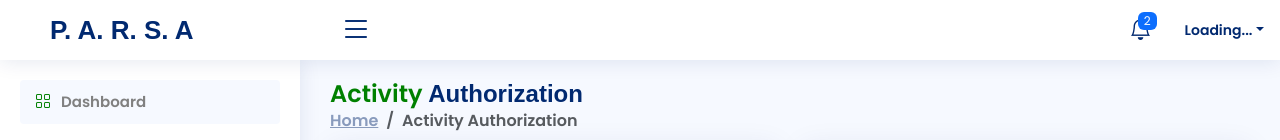
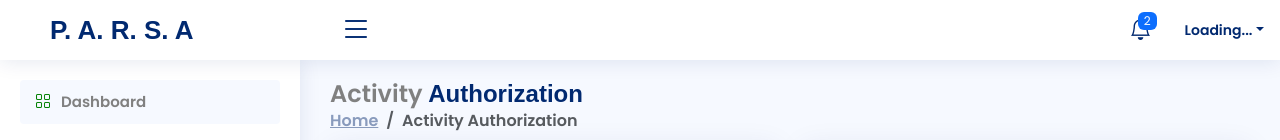
Before and after one commit to 56radius/P.A.R.S.A, a React (Create React App) app: page /activity in a window 1280 px wide. Shown: the top 140 px of the page. Built offline with nearby package versions, Linux system fonts and the light colour scheme; no server answers.

Commit message:
Adding committs

```diff
--- a/src/components/Dashboard/ActivityAuthorizationScreen.js
+++ b/src/components/Dashboard/ActivityAuthorizationScreen.js
@@ -62,7 +62,7 @@ function ActivityAuthorizationScreen() {
         <div className="pagetitle">
           <h1>
             {" "}
-            <span style={{ color: "green" }}>Activity</span> Authorization{" "}
+            <span style={{ color: "gray" }}>Activity</span> Authorization{" "}
           </h1>
           <nav>
             <ol className="breadcrumb">
```
